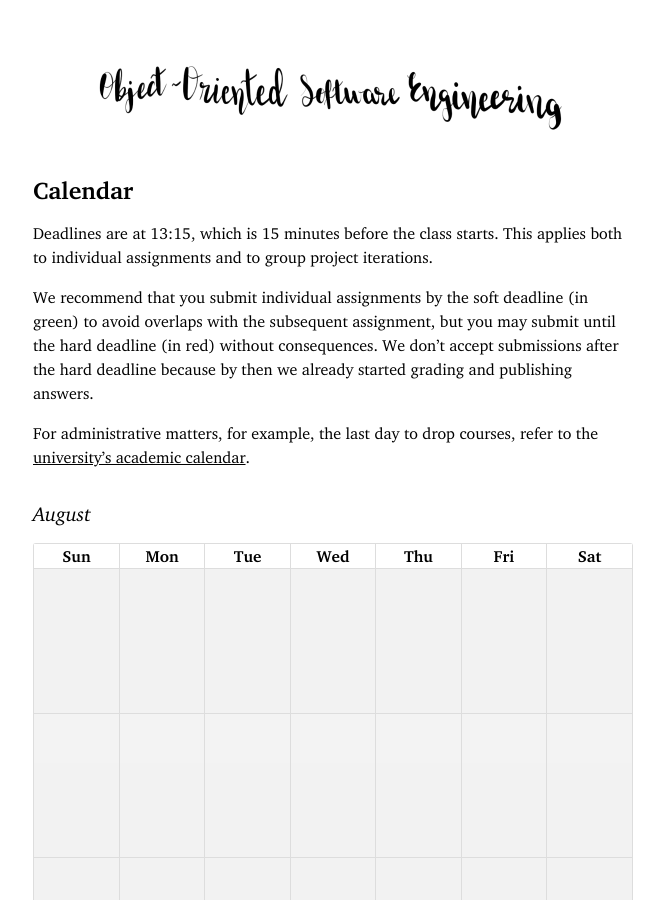
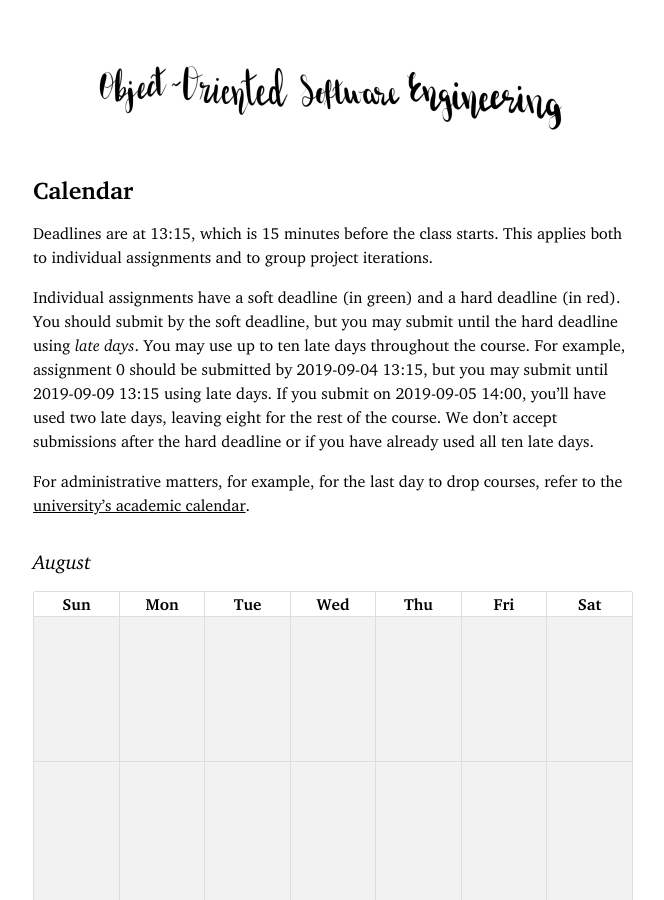
Before and after one commit to skemper/www.jhu-oose.com, a Jekyll site: the page built from calendar/index.md, in a window 1280 px wide and 900 px high. Shown: the whole window, without its empty margins (307-971 px from the left). Built offline with Jekyll 4.4.1, drawn with Linux system fonts in a browser that asks for light colours; our own code applies the rules of GitHub Pages for plain Markdown files.

Commit message:
Late days

```diff
--- a/calendar/index.md
+++ b/calendar/index.md
@@ -180,9 +180,9 @@ Calendar
 
 Deadlines are at 13:15, which is 15 minutes before the class starts. This applies both to individual assignments and to group project iterations.
 
-We recommend that you submit individual assignments by the soft deadline (in green) to avoid overlaps with the subsequent assignment, but you may submit until the hard deadline (in red) without consequences. We don’t accept submissions after the hard deadline because by then we already started grading and publishing answers.
+Individual assignments have a soft deadline (in green) and a hard deadline (in red). You should submit by the soft deadline, but you may submit until the hard deadline using *late days*. You may use up to ten late days throughout the course. For example, assignment 0 should be submitted by 2019-09-04 13:15, but you may submit until 2019-09-09 13:15 using late days. If you submit on 2019-09-05 14:00, you’ll have used two late days, leaving eight for the rest of the course. We don’t accept submissions after the hard deadline or if you have already used all ten late days.
 
-For administrative matters, for example, the last day to drop courses, refer to the [university’s academic calendar](https://studentaffairs.jhu.edu/registrar/wp-content/uploads/sites/23/2017/03/FINAL.academic-calendar-2019-2020.REVISED_4.29.2019.pdf).
+For administrative matters, for example, for the last day to drop courses, refer to the [university’s academic calendar](https://studentaffairs.jhu.edu/registrar/wp-content/uploads/sites/23/2017/03/FINAL.academic-calendar-2019-2020.REVISED_4.29.2019.pdf).
 
 August
 ------
```
